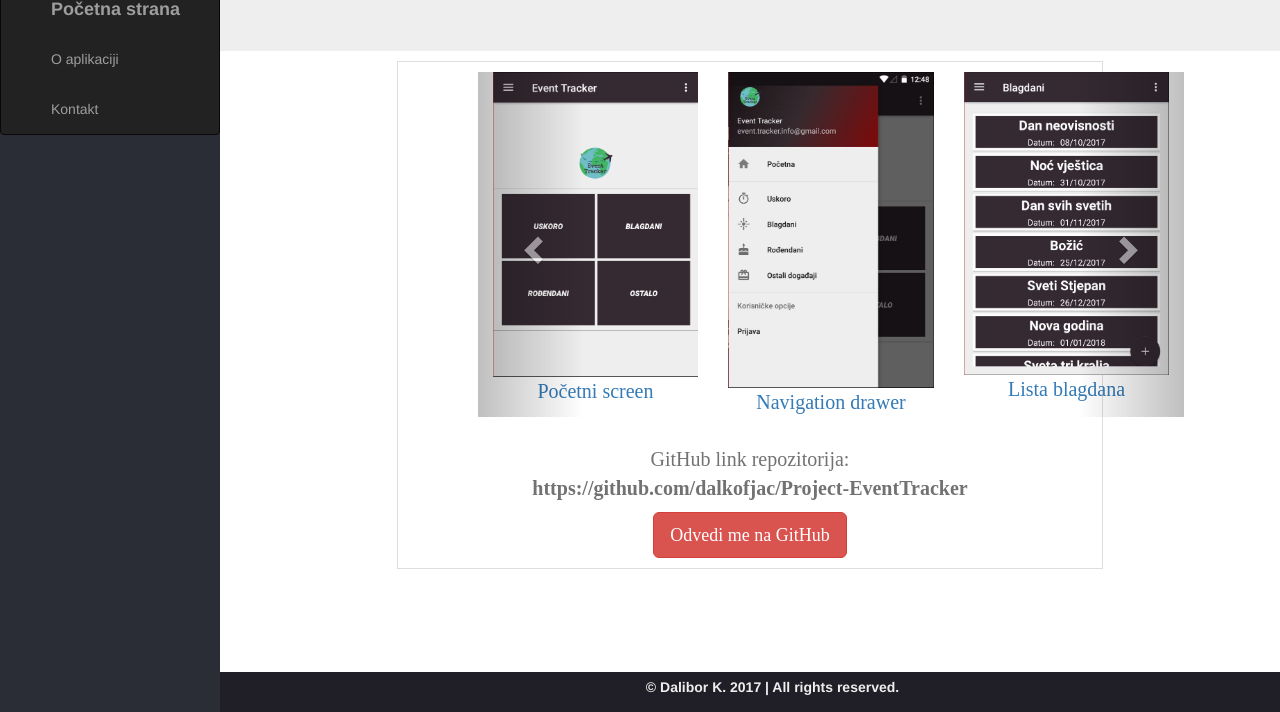
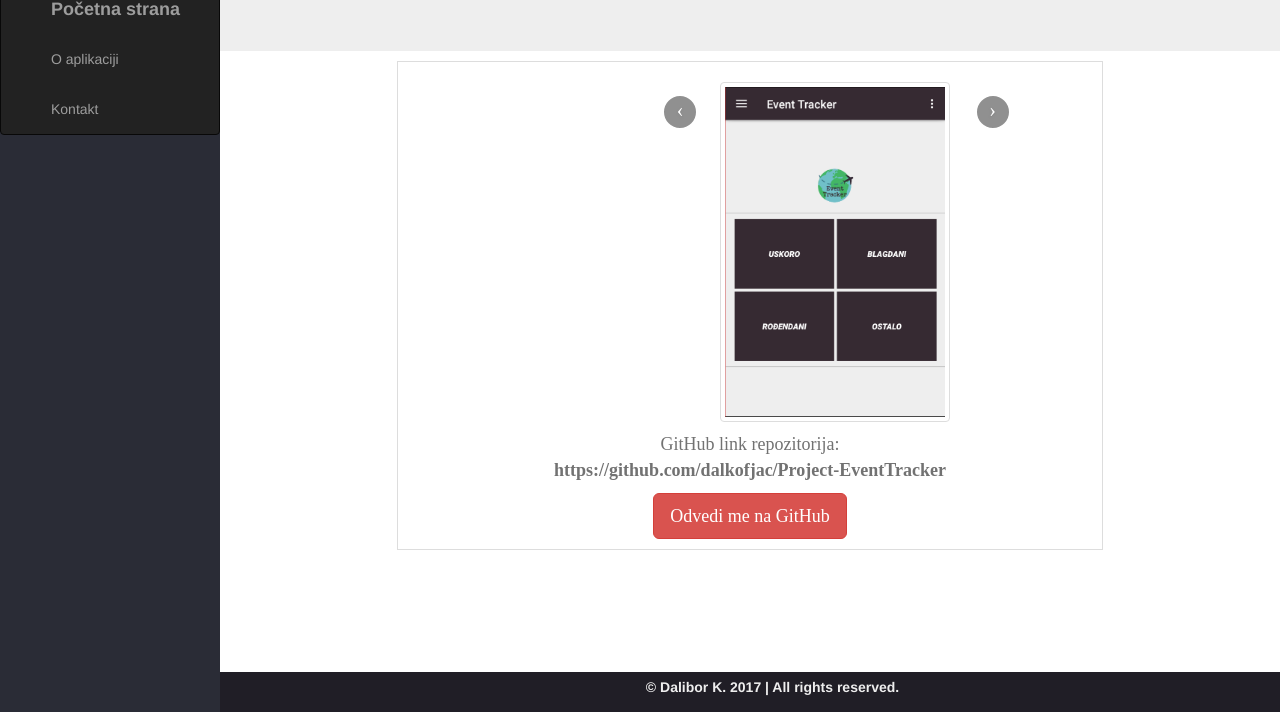
Before and after one commit to dalkofjac/ET-Webpage, a website: page EventTrackerWebApp/public_html/index.html in a window 1280 px wide. Shown: the part 88-800 px from the top of the page. Drawn offline with nearby package versions, Linux system fonts and the light colour scheme.

Commit message:
Ažuriran picture showcase i contact html
- napravljen novi picture showcase
- napisan javascript za citanje korisnikova inputa u contact.html-u

```diff
--- a/EventTrackerWebApp/public_html/css/site.css
+++ b/EventTrackerWebApp/public_html/css/site.css
@@ -107,6 +107,7 @@ nav li {
 .content-container{
     border: 1px solid #ddd;
     padding: 10px 20px;
+    margin-bottom: 30px;
 }
 .contact-container{
     border: 1px solid #ddd;
@@ -120,30 +121,70 @@ nav li {
 }
 .jumbotron{
     padding-bottom: 0;
+    padding-top: 0;
     margin: 0;
 }
 
-.carousel-inner .active.left {
-    left: -33%;
+/* carousel */
+.media-carousel
+{
+  margin-bottom: 0;
+  padding: 0;
+  margin-top: 10px;
 }
-.carousel-inner .next {
-    left:  33%;
+/* Previous button  */
+.media-carousel .carousel-control.left
+{
+  left: -8%;
+  background-image: none;
+  background: none repeat scroll 0 0 #222222;
+  border: 4px solid #FFFFFF;
+  border-radius: 23px 23px 23px 23px;
+  height: 40px;
+  width : 40px;
+  margin-top: 10px
 }
-.carousel-inner .prev {
-    left: -33%;
+/* Next button  */
+.media-carousel .carousel-control.right
+{
+  right: 61%;
+  background-image: none;
+  background: none repeat scroll 0 0 #222222;
+  border: 4px solid #FFFFFF;
+  border-radius: 23px 23px 23px 23px;
+  height: 40px;
+  width : 40px;
+  margin-top: 10px;
 }
-.carousel-control.left,.carousel-control.right {
-    background-image:none;
+/* Changes the position of the indicators */
+.media-carousel .carousel-indicators
+{
+    right: 50%;
+    top: auto;
+    bottom: 0px;
+    margin-right: 50px;
 }
-.item:not(.prev) {
-    visibility: visible;
+/* Changes the colour of the indicators */
+.media-carousel .carousel-indicators li
+{
+  background: #c0c0c0;
 }
-.item.right:not(.prev) {
-    visibility: hidden;
+.media-carousel .carousel-indicators .active
+{
+  background: #333333;
 }
-.rightest{
-    visibility: visible;
+.media-carousel img
+{
+  width: 250px;
+  height: 330px !important;
+  margin-bottom: 0;
 }
-#cont{
-    padding-left: 50px;
+/* End carousel */
+
+#git-text{
+    font-size: 18px;
 }
+
+.slide-img{
+    margin-bottom: 10px !important;
+}
--- a/EventTrackerWebApp/public_html/index.html
+++ b/EventTrackerWebApp/public_html/index.html
@@ -29,43 +29,62 @@
         <div class="wrapper">
             <div class="main">
                 <p id="wlc-text" class="text-center jumbotron"> <strong>Službena web stranica Event Tracker aplikacije - dobrodošli! </strong></p>
-                <div class="content-container col-lg-8 col-lg-offset-2">
-                    <div id ="cont" class="container">
-                        <div class="col-lg-8">
-                            <div class="carousel slide" id="myCarousel">
-                                <div class="carousel-inner">
-                                    <div class="item active">
-                                      <div class="col-lg-4 col-xs-4 col-md-4 col-sm-4">
-                                      <a href="#"><img src="img/et_mob_1.png" class="img-responsive">Početni screen</a></div>
+                <div class="content-container col-lg-8 col-lg-offset-2 col-md-8 col-md-offset-2 col-sm-8 col-sm-offset-2">
+                    <div class="container">
+                        <div class='row'>
+                            <div class="col-lg-8 col-lg-offset-3 col-md-8 col-md-offset-3 col-sm-8 col-sm-offset-3">
+                                <div class="carousel slide media-carousel" id="media">
+                                    <div class="carousel-inner">
+                                        <div class="item  active">
+                                            <div class="row">
+                                                <div class="col-lg-4 col-md-4 col-sm-4">
+                                                    <a class="thumbnail slide-img" href="#"><img alt="main screen" src="img/et_mob_1.png"></a>
+                                                </div>
+                                            </div>
+                                        </div>
+                                        <div class="item">
+                                            <div class="row">
+                                                <div class="col-lg-4 col-md-4 col-sm-4">
+                                                    <a class="thumbnail slide-img" href="#"><img alt="navigation drawer" src="img/et_mob_2.JPG"></a>
+                                                </div>
+                                            </div>
+                                        </div>
+                                        <div class="item">
+                                            <div class="row">
+                                                <div class="col-lg-4 col-md-4 col-sm-4">
+                                                    <a class="thumbnail slide-img" href="#"><img alt="holidays" src="img/et_mob_3.JPG"></a>
+                                                </div>
+                                            </div>
+                                        </div>
+                                        <div class="item">
+                                            <div class="row">
+                                                <div class="col-lg-4 col-md-4 col-sm-4">
+                                                    <a class="thumbnail slide-img" href="#"><img alt="time until holiday" src="img/et_mob_4.JPG"></a>
+                                                </div>
+                                            </div>
+                                        </div>
+                                        <div class="item">
+                                            <div class="row">
+                                                <div class="col-lg-4 col-md-4 col-sm-4">
+                                                    <a class="thumbnail slide-img" href="#"><img alt="adding new event" src="img/et_mob_5.JPG"></a>
+                                                </div>
+                                            </div>
+                                        </div>
+                                        <div class="item">
+                                            <div class="row">
+                                                <div class="col-lg-4 col-md-4 col-sm-4">
+                                                    <a class="thumbnail slide-img" href="#"><img alt="login screen" src="img/et_mob_6.JPG"></a>
+                                                </div>
+                                            </div>
+                                        </div>
                                     </div>
-                                    <div class="item">
-                                      <div class="col-lg-4 col-xs-4 col-md-4 col-sm-4">
-                                      <a href="#"><img src="img/et_mob_2.JPG" class="img-responsive">Navigation drawer</a></div>
-                                    </div>
-                                    <div class="item">
-                                      <div class="col-lg-4 col-xs-4 col-md-4 col-sm-4">
-                                      <a href="#"><img src="img/et_mob_3.JPG" class="img-responsive">Lista blagdana</a></div>
-                                    </div>
-                                    <div class="item">
-                                      <div class="col-lg-4 col-xs-4 col-md-4 col-sm-4">
-                                      <a href="#"><img src="img/et_mob_4.JPG" class="img-responsive">Odbrojavanje</a></div>
-                                    </div>
-                                    <div class="item">
-                                      <div class="col-lg-4 col-xs-4 col-md-4 col-sm-4">
-                                      <a href="#"><img src="img/et_mob_5.JPG" class="img-responsive">Dodavanje blagdana</a></div>
-                                    </div>
-                                    <div class="item">
-                                      <div class="col-lg-4 col-xs-4 col-md-4 col-sm-4">
-                                      <a href="#"><img src="img/et_mob_6.JPG" class="img-responsive">Prijava</a></div>
-                                    </div>
-                              </div>
-                              <a class="left carousel-control" href="#myCarousel" data-slide="prev"><i class="glyphicon glyphicon-chevron-left"></i></a>
-                              <a class="right carousel-control" href="#myCarousel" data-slide="next"><i class="glyphicon glyphicon-chevron-right"></i></a>
+                                    <a data-slide="prev" href="#media" class="left carousel-control">‹</a>
+                                    <a data-slide="next" href="#media" class="right carousel-control">›</a>
+                                </div>
                             </div>
                         </div>
                     </div>
-                    <br>
-                    <p>GitHub link repozitorija: <br> <strong> https://github.com/dalkofjac/Project-EventTracker </strong></p>
+                    <p id="git-text">GitHub link repozitorija: <br> <strong> https://github.com/dalkofjac/Project-EventTracker </strong></p>
                     <button id="git-button" class="git-btn btn btn-danger btn-lg float-left submit-button">Odvedi me na GitHub</button>
                 </div>
             </div>
--- a/EventTrackerWebApp/public_html/js/site.js
+++ b/EventTrackerWebApp/public_html/js/site.js
@@ -11,23 +11,18 @@ $(document).ready(function() {
          return false;
     });
 
-    $('#myCarousel').carousel({
-        interval: 40000
+    $('#media').carousel({
+        pause: true,
+        interval: false,
     });
 
-    $('.carousel .item').each(function(){
-        var next = $(this).next();
-        if (!next.length) {
-            next = $(this).siblings(':first');
-        }
-        next.children(':first-child').clone().appendTo($(this));
+    var usersName = $("#usersName");
+    var usersEmail = $("#usersEmail");
+    var usersMsg = $("#usersMsg");
+    var submitBtn = $("#submitBtn");
 
-        if (next.next().length>0) {
-
-        next.next().children(':first-child').clone().appendTo($(this)).addClass('rightest');
-        }
-        else {
-            $(this).siblings(':first').children(':first-child').clone().appendTo($(this));
-        }
+    submitBtn.on("click", function(){
+       window.alert("Korisnik: " + usersName.val() + ", Email: " + usersEmail.val() + ", Poruka: " + usersMsg.val());
+       return false;
     });
 });
```
Also changed, not shown: EventTrackerWebApp/nbproject/private/private.xml (+6 -1 lines), EventTrackerWebApp/public_html/about.html (+1 -0 lines), EventTrackerWebApp/public_html/contact.html (+4 -4 lines), 1 other file.
